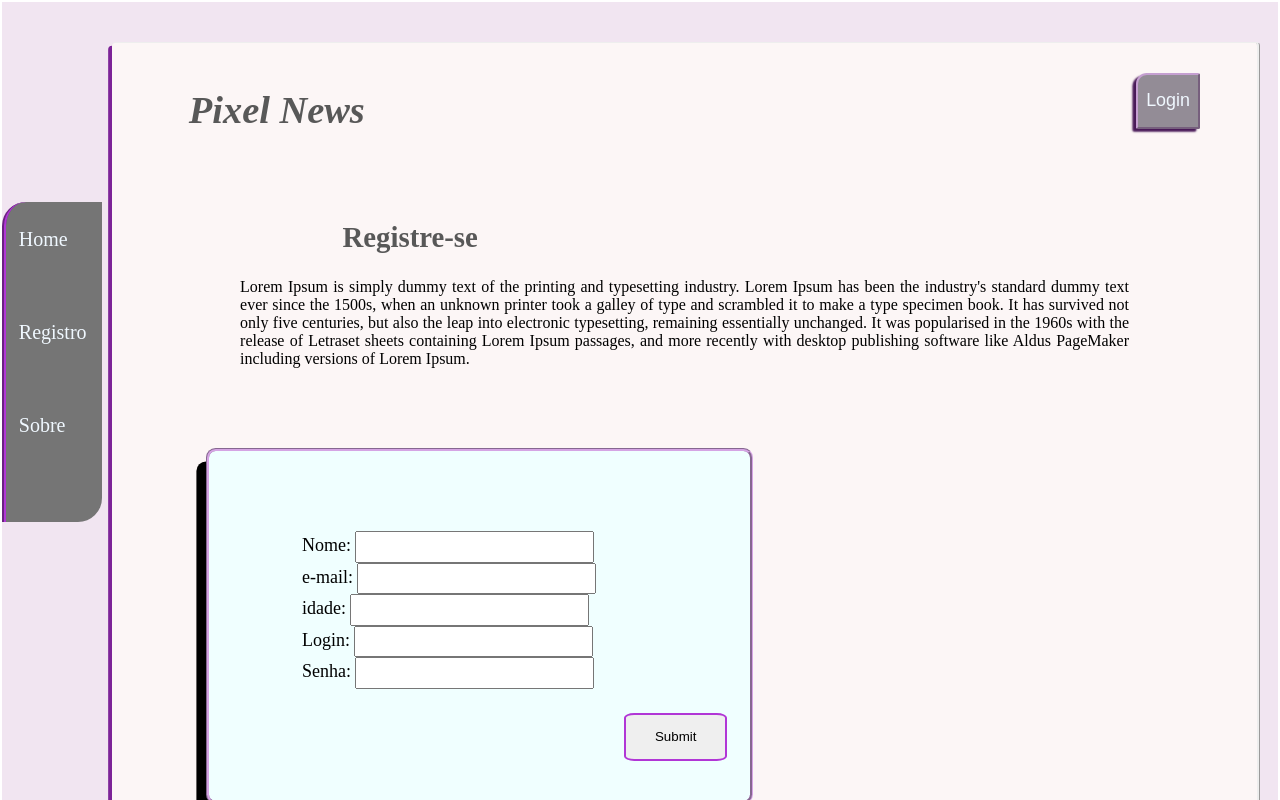
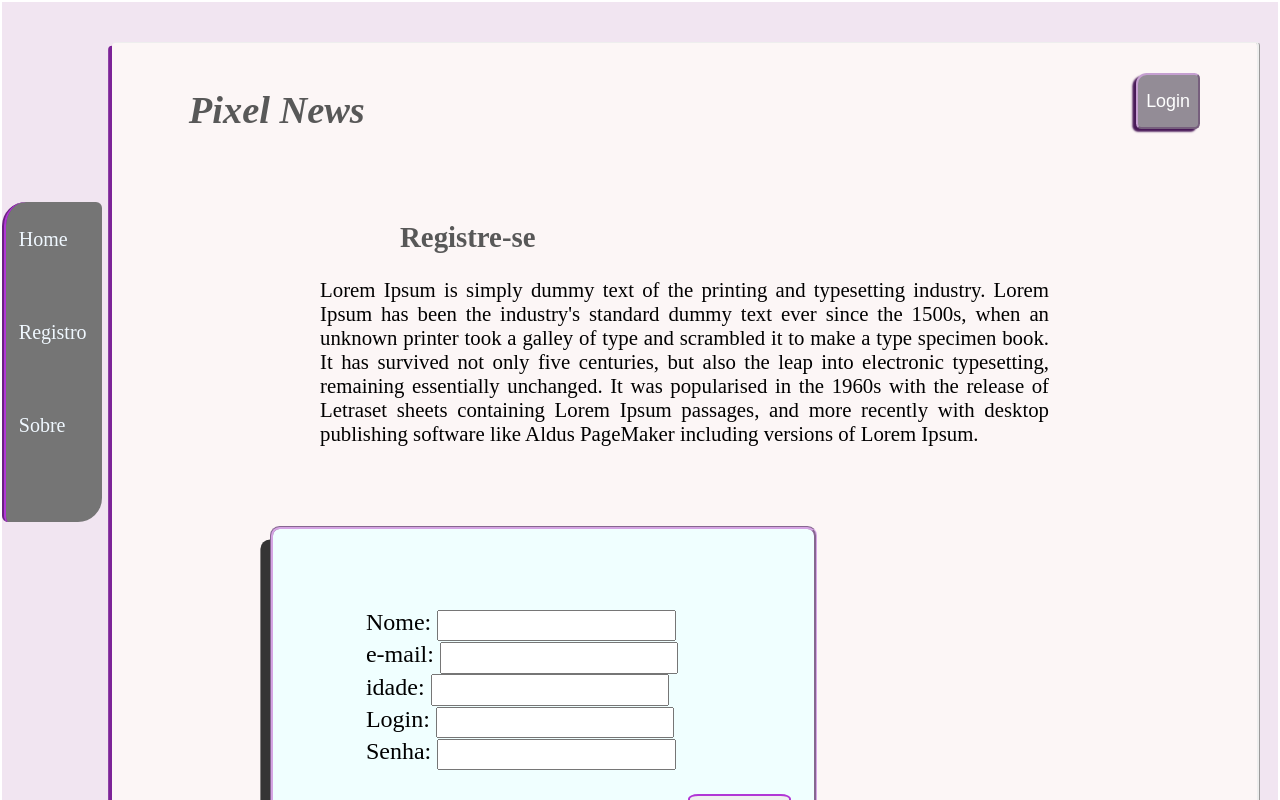
Before and after one commit to pedro-workspace/blog-demo, an Angular app: page /register in a window 1280 px wide. Shown: the top 800 px of the page. Built offline with nearby package versions, Linux system fonts and the light colour scheme.

Commit message:
login form elaborated

```diff
--- a/src/app/app.component.css
+++ b/src/app/app.component.css
@@ -7,6 +7,7 @@
     justify-content:stretch;
     border-color:rgb(177, 54, 214);
     border-left-style:groove;
+    border-radius: 0.3em;
     border-top-left-radius: 3vh;
     border-bottom-right-radius: 3vh;
     border-left-width:4px;
@@ -64,7 +65,7 @@ h1 {
     position:relative;
     bottom: 5.3vw;
     background-color:rgb(147, 140, 150);
-    border-radius: 0.1em;
+    border-radius: 0.3em;
     border-top-left-radius: 0.6em;
     border-color:rgb(197, 159, 209);
     margin-left:80vw;
@@ -73,4 +74,5 @@ h1 {
     height:7vh;
     font-size:1.4vw;
     box-shadow: -0.2em 0.15em .1em rgb(72, 24, 87);
+    color: white;
 }
--- a/src/app/app.component.html
+++ b/src/app/app.component.html
@@ -6,7 +6,8 @@
   </nav>
   <div class="maincontent" >
     <h1>Pixel News</h1>
-    <button class="login-button"><a href="login" target="">Login</a></button>
+    <button class="login-button" (click)="showLogin()">Login</button>
+    <app-login [show]="this.show" *ngIf="show"></app-login>
     <router-outlet></router-outlet>
   </div>
 </div>
--- a/src/app/app.component.ts
+++ b/src/app/app.component.ts
@@ -1,12 +1,20 @@
-import { Component } from '@angular/core';
+import { Component, ElementRef, HostListener, Input } from '@angular/core';
 import { RouterOutlet } from '@angular/router';
+import { LoginComponent } from './login/login.component';
+import { CommonModule } from '@angular/common';
 
 @Component({
   selector: 'app-root',
-  imports: [RouterOutlet],
+  imports: [RouterOutlet, LoginComponent, CommonModule],
   templateUrl: './app.component.html',
   styleUrl: './app.component.css'
 })
+
 export class AppComponent {
-  title = 'demoblog';
+  title = 'demobloggon';
+  show = false;
+  showLogin(){
+    this.show = !this.show;
+  }
+
 }
--- a/src/app/homepage/homepage.component.css
+++ b/src/app/homepage/homepage.component.css
@@ -3,10 +3,6 @@ h2, h3, p {
     padding-right: 5em;
     text-align: justify;
     color: rgb(70, 70, 70);
-}
-
-p {
-    font-size:16px;
 }
 
 .post-container{
--- a/src/app/login/login.component.css
+++ b/src/app/login/login.component.css
@@ -1,11 +1,12 @@
 /* Usar cores do botão de login como base para as bordas do form de login */
 .container form{
     display:grid;
-    position:relative;
+    position:fixed;
     justify-content:center;
-    top: 8vh;
-    left: 25vw;
+    top: 25vh;
+    left: 35vw;
     border-style:outset;
+    border-radius:0.3em;
     border-top-left-radius:1em;
     border-bottom-right-radius: 2em;
     border-width: 0.2em;
@@ -18,7 +19,8 @@
     height: auto;
     background-color:rgb(255, 255, 255);
     gap: 0.2em;
-    box-shadow: -0.5em 1em black;
+    box-shadow: -0.5em 1em rgb(53, 53, 53);
+    z-index: 99;
 }
 .container form input {
     width: 20vw;
@@ -52,4 +54,6 @@
     width: 10vw;
     height:5vh;
     left: 19vw;
+    border-color:rgb(197, 159, 209);
+    border-radius: 0.3em;
 }
--- a/src/app/login/login.component.html
+++ b/src/app/login/login.component.html
@@ -1,5 +1,7 @@
 <div class="container">
     <form action="" method="get">
+        <button (click)="setFalse()" style="border-radius:35%;
+            position:relative;left: 28.5vw; top: -3.3vw; width:3vw;" class="close-button" >X</button>
         <label for="login">Login <input name="login" type="text"></label>
         <label for="password">Password <input name="login" type="password"></label>
         <label class="terms" name="terms" for="terms"><input name="terms" type="checkbox">Terms of use</label>
--- a/src/app/login/login.component.ts
+++ b/src/app/login/login.component.ts
@@ -1,11 +1,16 @@
-import { Component } from '@angular/core';
+import { CommonModule } from '@angular/common';
+import { Component, Input } from '@angular/core';
 
 @Component({
   selector: 'app-login',
-  imports: [],
+  imports: [CommonModule],
   templateUrl: './login.component.html',
   styleUrl: './login.component.css'
 })
 export class LoginComponent {
+  @Input() show = false
+  setFalse(){
+    this.show = false;
+  }
 
 }
--- a/src/app/register/register.component.css
+++ b/src/app/register/register.component.css
@@ -1,6 +1,6 @@
 h2, p {
-    padding-left:8em;
-    padding-right: 8em;
+    padding-left:10em;
+    padding-right: 10em;
     text-align: justify;
 }
 
@@ -21,7 +21,9 @@ h2, p {
     border-radius:0.5em;
     box-sizing: content-box;
     border-color:rgb(213, 164, 228);
-    box-shadow: -0.5em 0.7em black;
+    box-shadow: -0.5em 0.7em rgb(53, 53, 53);
+    position:relative;
+    left: 5vw;
 }
 input {
     width: 18vw;
--- a/src/styles.css
+++ b/src/styles.css
@@ -4,11 +4,11 @@ h1, h2 {
 }
 
  h4, p {
-    font-size:16px;
+    font-size:2.6vh;
 }
 
-label {
-    font-size:18px;
+label, button {
+    font-size:3vh;
 }
 
 .container{
```
